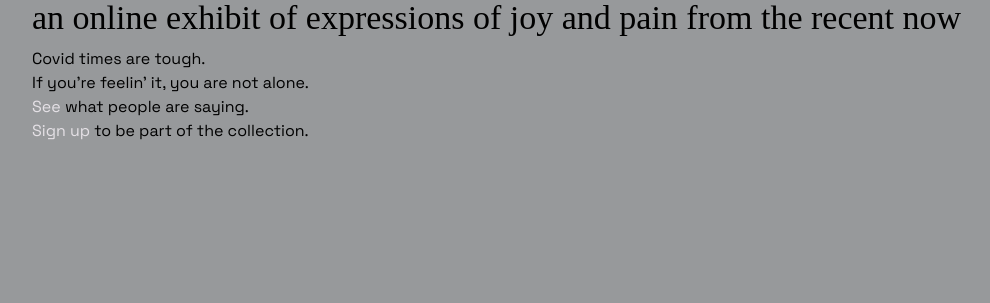
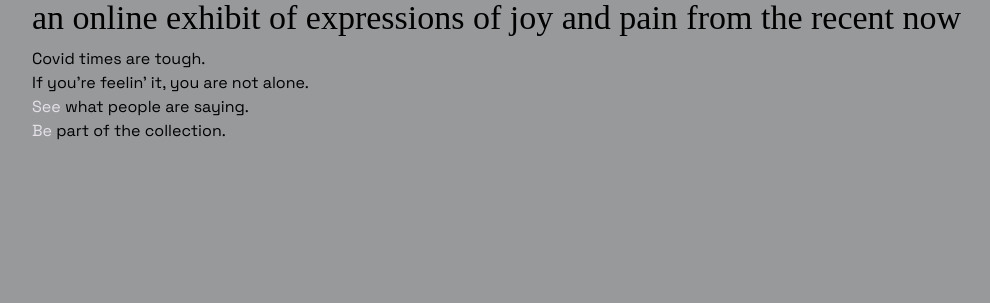
Before and after one commit to j-ran/sentiment_project, a Flask app: page /start in a window 1280 px wide. Shown: the part 184-487 px from the top of the page, without its empty margins (53-1043 px from the left). Run offline with Flask 2, Linux system fonts and the light colour scheme; some libraries are stand-ins or nearby versions; some web fonts are replaced.

Commit message:
The look for this page is established

```diff
--- a/templates/start.html
+++ b/templates/start.html
@@ -13,10 +13,10 @@
 
 
     <div>
-        <p class="phr2"> Covid times are tough.<br>
-                If you're feelin' it, you are not alone.<br>
+        <p> Covid times are tough.<br>
+            If you're feelin' it, you are not alone.<br>
             <a href="/sort_three_ways">See</a> what people are saying.<br>
-            <a href="/login">Sign up</a> to be part of the collection.
+            <a href="/login">Be</a> part of the collection.
         </p>
     </div>
 
```
